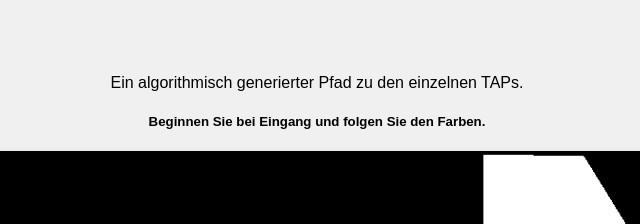
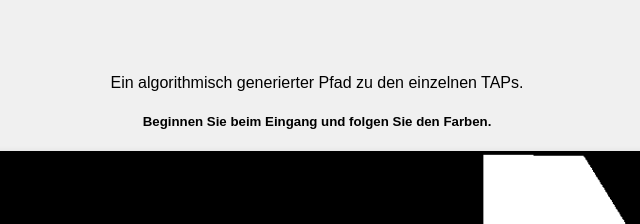
Before and after one commit to TobiArndt/Wirktag, a plain HTML site: page index.html in a window 1280 px wide. Shown: the top 224 px of the page, 323-963 px from the left. Drawn offline with Linux system fonts and the light colour scheme.

Commit message:
Update index.html

```diff
--- a/index.html
+++ b/index.html
@@ -38,7 +38,7 @@
 <body>
 
     <p>Ein algorithmisch generierter Pfad zu den einzelnen TAPs.</p>
-    <h5> Beginnen Sie bei Eingang und folgen Sie den Farben.</h5>
+    <h5> Beginnen Sie beim Eingang und folgen Sie den Farben.</h5>
 
     <div class="image-container">
         <img id="randomImage" alt="Zufälliges Bild">
```
